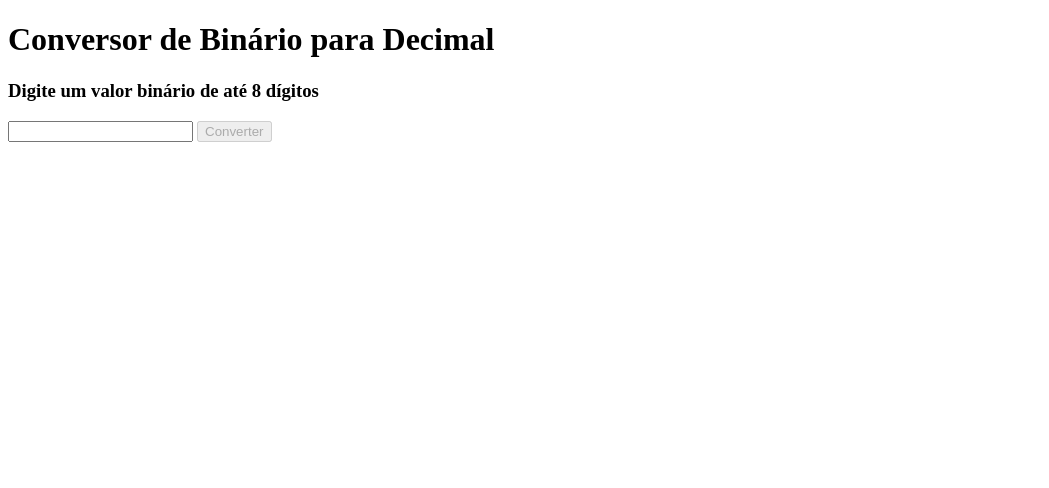
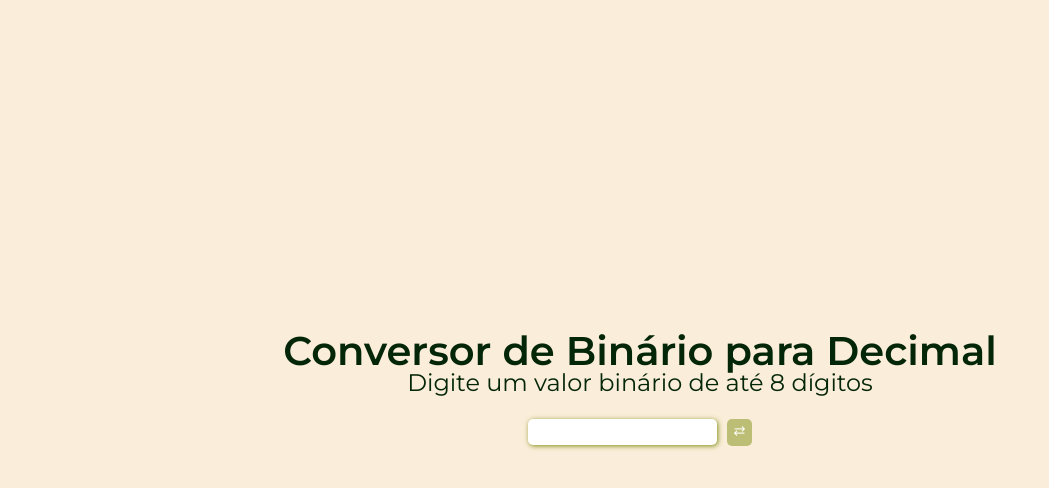
Before and after one commit to Francisco2002/bin2dec, a plain HTML site: page index.html in a window 1280 px wide. Shown: the whole page, without its empty margins (0-1049 px from the left). Drawn offline with nearby package versions, Linux system fonts and the light colour scheme.

Commit message:
adicionado estilização

```diff
--- a/index.html
+++ b/index.html
@@ -4,8 +4,81 @@
     <meta charset="UTF-8">
     <meta name="viewport" content="width=device-width, initial-scale=1.0">
     <title>Bin2Dec</title>
+    <link rel="stylesheet" href="https://fonts.googleapis.com/css2?family=Material+Symbols+Outlined:opsz,wght,FILL,GRAD@24,400,0,0" />
 
     <style>
+        @import url('https://fonts.googleapis.com/css2?family=Montserrat:ital,wght@0,100..900;1,100..900&display=swap');
+
+        * {
+            margin: 0;
+            padding: 0;
+            border: none;
+            box-sizing: border-box;
+            font-family: "Montserrat", sans-serif;
+            color: #042608;
+        }
+
+        .content {
+            width: 100vw;
+            height: 100vh;
+            display: flex;
+            flex-direction: column;
+            background-color: #faedd9;
+            align-items: center;
+            justify-content: center;
+        }
+
+        .title {
+            font-weight: 600;
+            line-height: 32px;
+            font-size: 2.5rem;
+        }
+
+        .subtitle {
+            font-weight: 400;
+            line-height: 32px;
+            font-size: 1.5rem;
+        }
+
+        .convert-field {
+            display: flex;
+            flex-direction: row;
+            align-items: center;
+            justify-content: space-between;
+            margin: 20px 0;
+        }
+
+        #bin-number {
+            background-color: #fff;
+            padding: 5px 10px;
+            border-radius: 5px;
+            box-shadow: 1px 1px 5px #808f12;
+            border: none;
+        }
+
+        #bin-number:focus {
+           outline: none;
+        }
+
+        #btn-convert {
+            background-color: #808f12;
+            padding: 5px;
+            border-radius: 5px;
+            font-weight: 700;
+            margin-left: 10px;
+            cursor: pointer;
+        }
+
+        #btn-convert span {
+            color: #FFF;
+            font-size: 14px;
+        }
+
+        #btn-convert:disabled {
+            cursor: not-allowed;
+            background-color: rgba(128, 143, 18, .5);
+        }
+
         .invalid-field {
             border-color: red;
             background-color: rgba(255, 0, 0, 0.5);
@@ -13,6 +86,15 @@
 
         #error-message, #result {
             display: none;
+            font-weight: 500;
+        }
+
+        #error-message {
+            color: #ea2a15;
+        }
+
+        #result, #result sub {
+            color: #2a5c0b;
         }
 
         .active {
@@ -21,20 +103,27 @@
     </style>
 </head>
 <body>
-    <h1>Conversor de Binário para Decimal</h1>
+    <div class="content">
+        <h1 class="title">Conversor de Binário para Decimal</h1>
 
-    <h3>Digite um valor binário de até 8 dígitos</h3>
+        <h3 class="subtitle">Digite um valor binário de até 8 dígitos</h3>
 
+        <div class="convert-field">
             <input
                 type="text"
                 id="bin-number"
                 maxlength="8"
             />
+            <button id="btn-convert" disabled>
+                <span class="material-symbols-outlined">
+                    sync_alt
+                </span>
+            </button>
+        </div>
+
         <span id="error-message">Digito inválido informado!</span>
-
-    <button id="btn-convert" disabled>Converter</button>
-
         <span id="result"></span>
+    </div>
 
     <script>
         const binInput = document.getElementById("bin-number");
```
Lines whose indentation alone changed are shown as unchanged.
